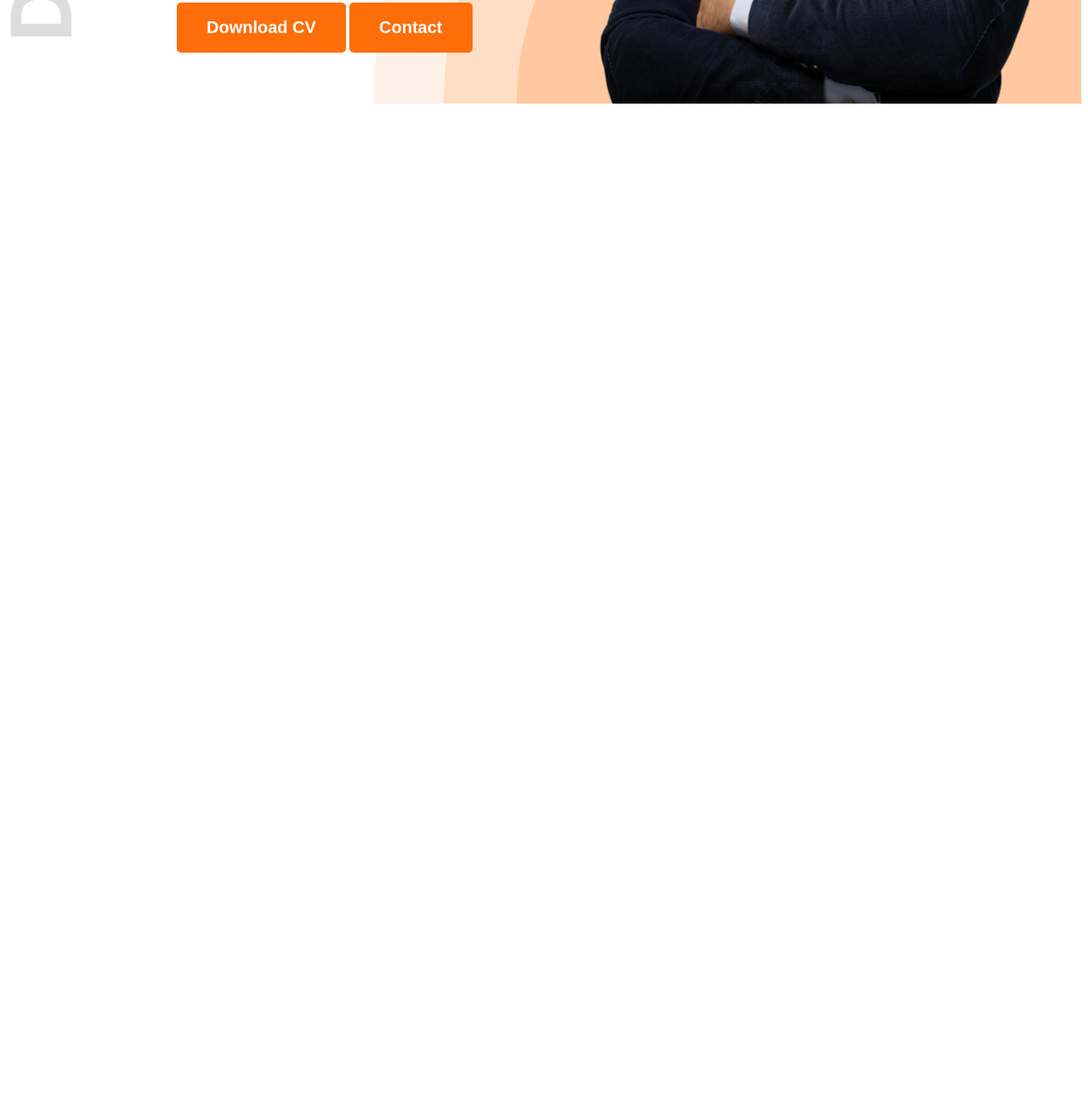
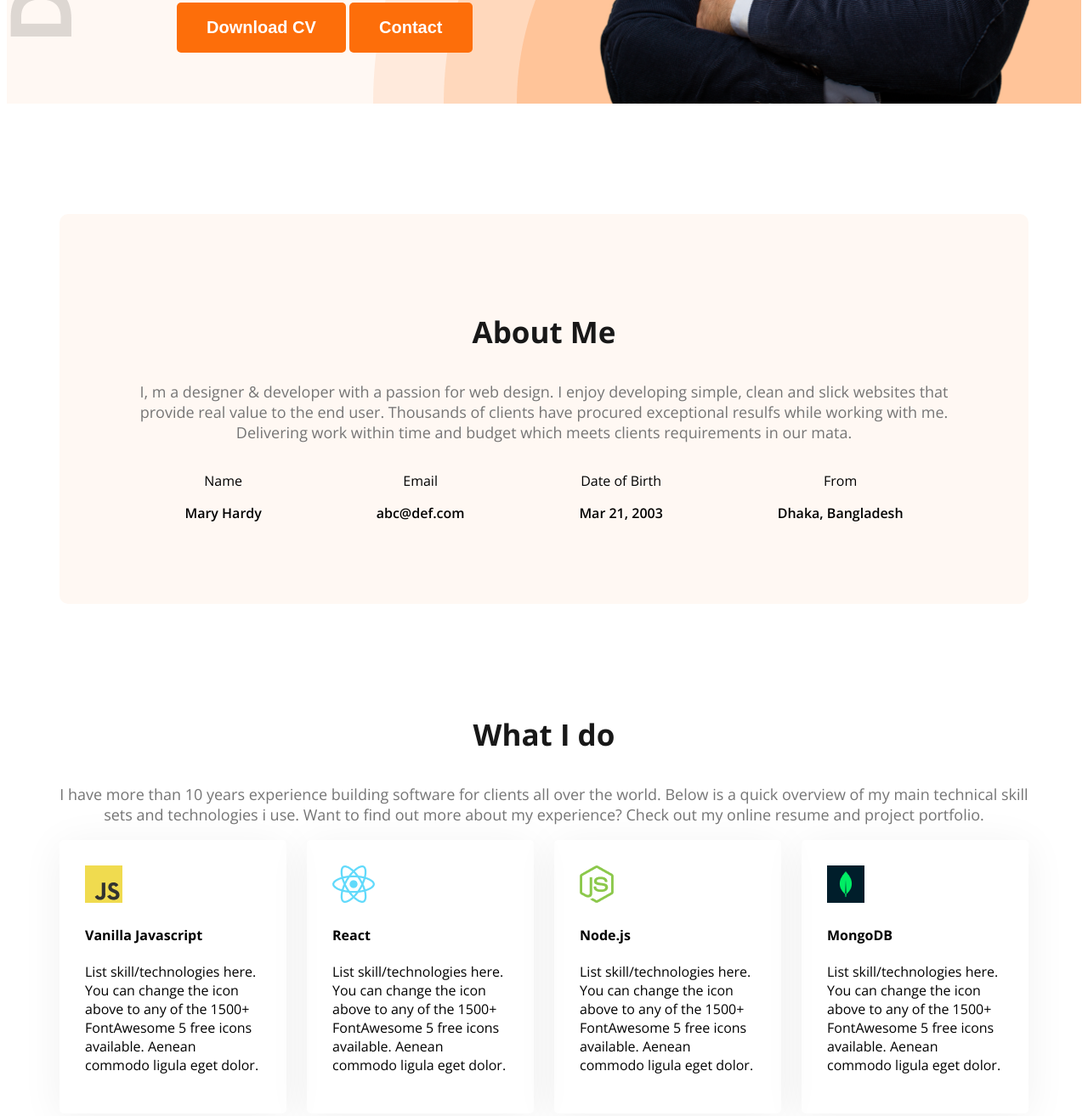
Before and after one commit to Sabbir486/Personal-Portfolio, a plain HTML site: page index.html in a window 1280 px wide. Shown: the part 740-2054 px from the top of the page at 85% size. Before the commit the page ends 870 px from the top, so only its background shows below. Drawn offline with nearby package versions, Linux system fonts and the light colour scheme.

Commit message:
modified

```diff
--- a/index.html
+++ b/index.html
@@ -7,7 +7,7 @@
     <link rel="stylesheet" href="styles/portfolio.css">
 </head>
 <body class="open-sans-normal">
-    <header class="header">
+    <header class="header secondary-bg">
         <nav>
             <h3 class="nav-title">Ma<span class="text-primary">r</span>y</h3>
             <ul>
@@ -33,6 +33,73 @@
     </header>
 
     <main>
+        <section class="about secondary-bg">
+            <h3 class="section-title">About Me</h3>
+            <p class="section-description">
+                I, m a designer & developer with a passion for web design. I enjoy developing simple, clean and slick websites that provide real value to the end user. Thousands of clients have procured exceptional resulfs while working with me. Delivering work within time and budget which meets clients requirements in our mata.
+            </p>
+            <div class="about-items">
+                <!-- .about-item*4>p.item-title+p.item-description -->
+                 <div class="about-item">
+                    <p class="item-title">Name</p>
+                    <p class="item-description">Mary Hardy</p>
+                 </div>
+
+                 <div class="about-item">
+                    <p class="item-title">Email</p>
+                    <p class="item-description">abc@def.com</p>
+                 </div>
+
+                 <div class="about-item">
+                    <p class="item-title">Date of Birth</p>
+                    <p class="item-description">Mar 21, 2003</p>
+                 </div>
+
+                 <div class="about-item">
+                    <p class="item-title">From</p>
+                    <p class="item-description">Dhaka, Bangladesh</p>
+                 </div>
+
+            </div>
+        </section>
+
+        <!-- What I do section start -->
+
+        <section class="skills">
+            <h3 class="section-title text-center">What I do</h3>
+            <p class="section-description text-center">
+                I have more than 10 years experience building software for clients all over the world. Below is a quick overview of my main technical skill sets and technologies i use. Want to find out more about my experience? Check out my online resume and project portfolio.
+            </p>
+
+            <div class="skills-container">
+                <!-- .skill*4>img+h4.skill-title+p.skill-description -->
+
+                <div class="skill">
+                    <img src="images/icons/js.png" alt="">
+                    <h4 class="skill-title">Vanilla Javascript</h4>
+                    <p class="skill-description">List skill/technologies here. You can change the icon above to any of the 1500+ FontAwesome 5 free icons available. Aenean commodo ligula eget dolor.</p>
+                </div>
+
+                <div class="skill">
+                    <img src="images/icons/react.png" alt="">
+                    <h4 class="skill-title">React</h4>
+                    <p class="skill-description">List skill/technologies here. You can change the icon above to any of the 1500+ FontAwesome 5 free icons available. Aenean commodo ligula eget dolor.</p>
+                </div>
+
+                <div class="skill">
+                    <img src="images/icons/nodejs.png" alt="">
+                    <h4 class="skill-title">Node.js</h4>
+                    <p class="skill-description">List skill/technologies here. You can change the icon above to any of the 1500+ FontAwesome 5 free icons available. Aenean commodo ligula eget dolor.</p>
+                </div>
+
+                <div class="skill">
+                    <img src="images/icons/mongo.png" alt="">
+                    <h4 class="skill-title">MongoDB</h4>
+                    <p class="skill-description">List skill/technologies here. You can change the icon above to any of the 1500+ FontAwesome 5 free icons available. Aenean commodo ligula eget dolor.</p>
+                </div>
+
+            </div>
+        </section>
 
     </main>
 
--- a/styles/portfolio.css
+++ b/styles/portfolio.css
@@ -9,6 +9,11 @@
 }
 
 /* shared style */
+
+.secondary-bg{
+    background-color: #fff8f3;
+}
+
 .text-primary{
     color: #FD6E0A;
 }
@@ -31,6 +36,21 @@
     background-image: url('../images/developer.png'), url('../images/header_bg.png');
     background-repeat: no-repeat;
     background-position: top left, bottom right;
+}
+
+.section-title{
+    font-size: 35px;
+    font-weight: bold;
+    color: #181818;
+}
+
+.section-description{
+    font-size: 18px;
+    color: #757575;
+}
+
+.text-center{
+    text-align: center;
 }
 
 /* Nav Style */
@@ -88,3 +108,46 @@ nav li a{
 .profile-pic{
     width: 580px;
 }
+
+/* Main style */
+main{
+    max-width: 1140px;
+    margin: 0 auto;
+}
+
+main section{
+    margin-top: 130px;
+    margin-bottom: 130px;
+}
+
+
+/* About style */
+
+.about{
+    border-radius: 10px;
+    padding: 80px 80px;
+    text-align: center;
+    /* margin-top: 130px; */
+}
+
+.about-items{
+    display: flex;
+    justify-content: space-around;
+}
+
+.item-description{
+    font-weight: 600;
+}
+
+/* Skills section */
+
+.skills-container{
+    display: flex;
+    gap: 24px;
+}
+
+.skill{
+    padding: 30px;
+    border-radius: 5px;
+    box-shadow: 0px 6px 50px 0px rgba(0, 0, 0, 0.06);
+}
```
